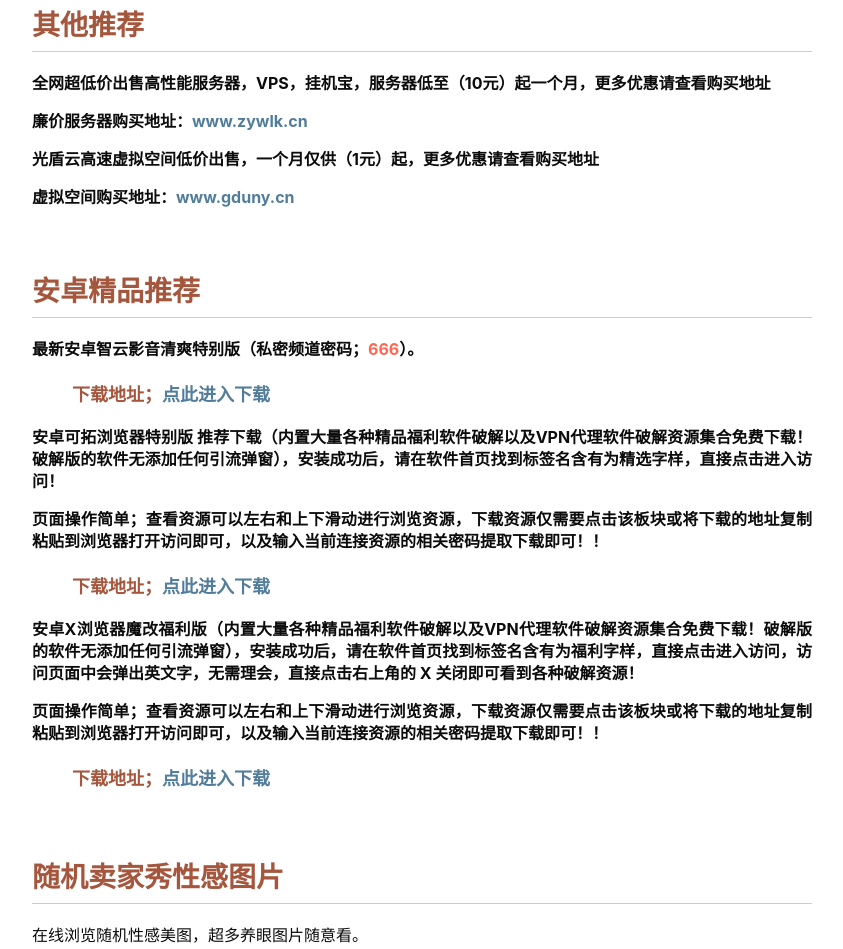
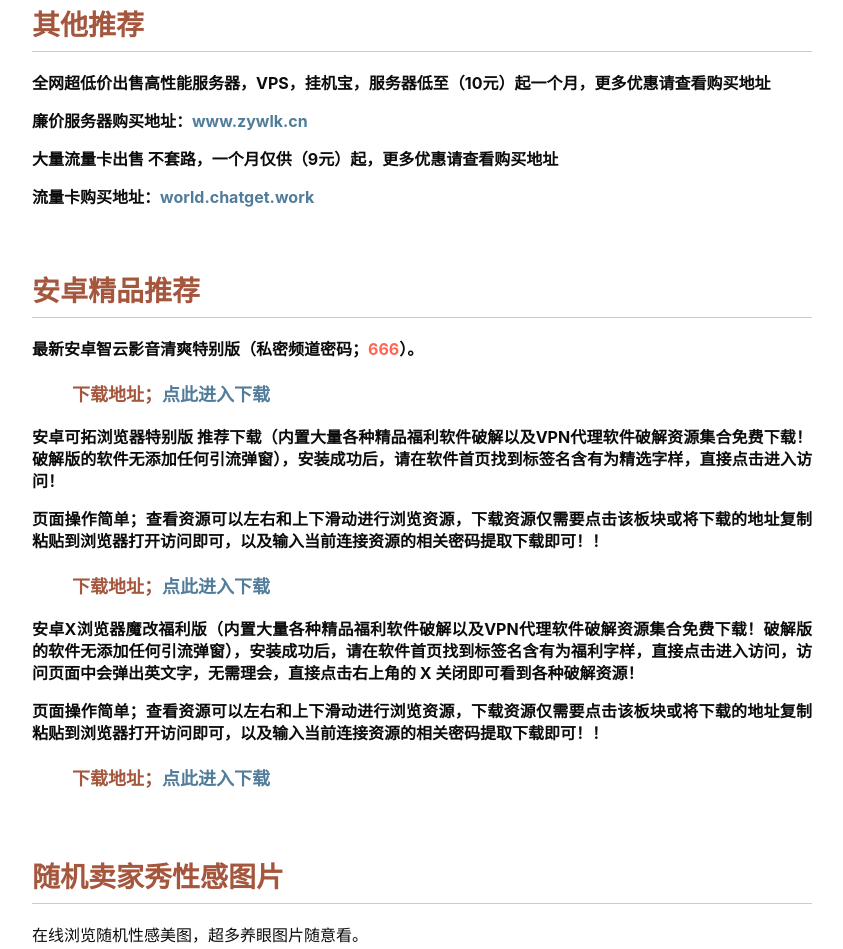
Before and after one commit to zxfhuy/zhiyun66.github.io, a plain HTML site: page index.html in a window 1280 px wide. Shown: the part 866-1815 px from the top of the page, without its empty margins (218-1061 px from the left). Drawn offline with Linux system fonts and the light colour scheme.

Commit message:
Update index.html

```diff
--- a/index.html
+++ b/index.html
@@ -253,8 +253,8 @@ function CodeHighlightOn(elem, id)
 <div class="outline-text-2" id="text-org0ebccb0">
 <p><b>全网超低价出售高性能服务器，VPS，挂机宝，服务器低至（10元）起一个月，更多优惠请查看购买地址</b></p>
 <p><b>廉价服务器购买地址：<a href="https://www.zywlk.cn/" target=_blank>www.zywlk.cn</a></b></p>
-<p><b>光盾云高速虚拟空间低价出售，一个月仅供（1元）起，更多优惠请查看购买地址</b></p>
-<p><b>虚拟空间购买地址：<a href="http://www.gduny.cn/" target=_blank>www.gduny.cn</a></b></p>
+<p><b>大量流量卡出售 不套路，一个月仅供（9元）起，更多优惠请查看购买地址</b></p>
+<p><b>流量卡购买地址：<a href="http://world.chatget.work" target=_blank>world.chatget.work</a></b></p>
 <br>
 </div>
 </div>
```
